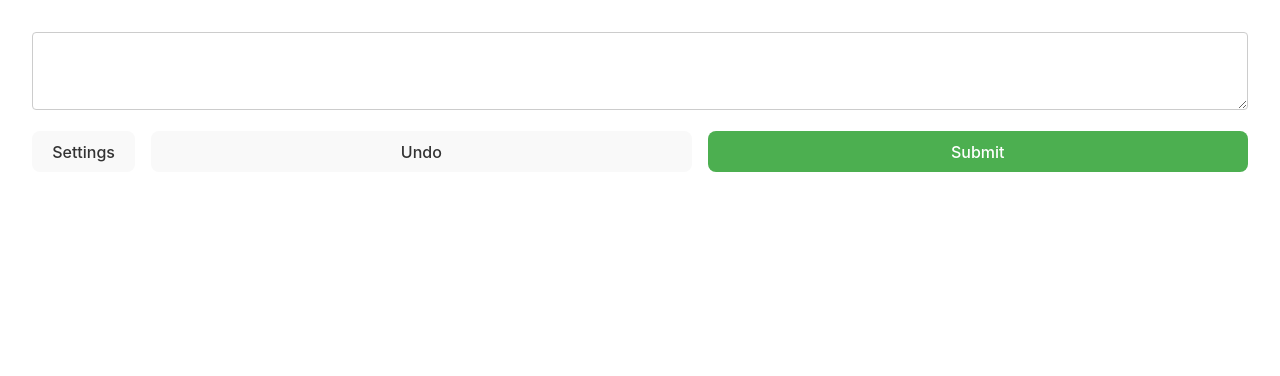
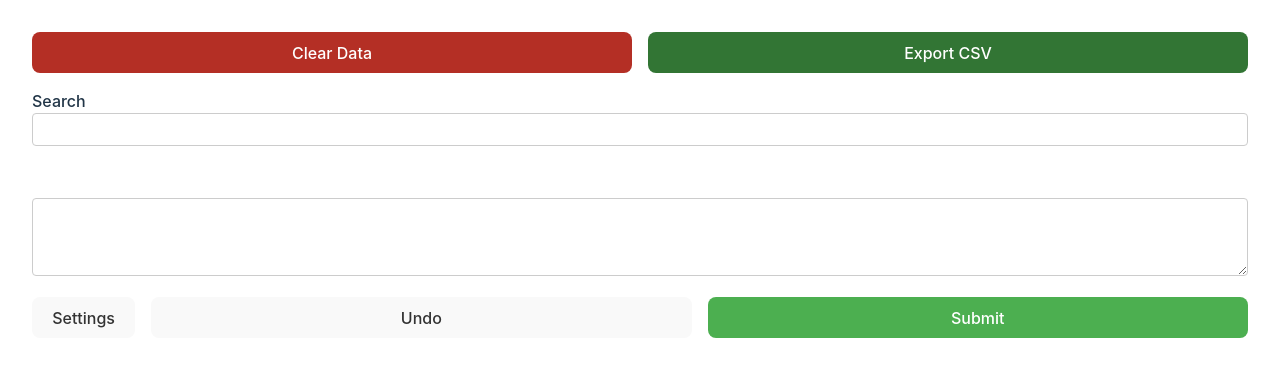
Before and after one commit to dwidge/ai-data-capture, a React (Vite) app: page / in a window 1280 px wide. Shown: the top 376 px of the page. Built offline with nearby package versions, Linux system fonts and the light colour scheme.

Commit message:
Always show table

```diff
--- a/src/Chat.tsx
+++ b/src/Chat.tsx
@@ -143,7 +143,6 @@ export const OpenAIChat: React.FC = () => {
 
   return (
     <div className="main-container">
-      {settings?.csv && (
       <CSVTable
         cumulativeCSV={cumulativeCSV}
         setCumulativeCSV={setCumulativeCSV}
@@ -154,8 +153,6 @@ export const OpenAIChat: React.FC = () => {
         clearCSVData={clearCSVData}
         highlightedRows={highlightedRows}
       />
-      )}
-
       <div className="user-input-container">
         <div className="input-group">
           <label>
```
Lines whose indentation alone changed are shown as unchanged.
